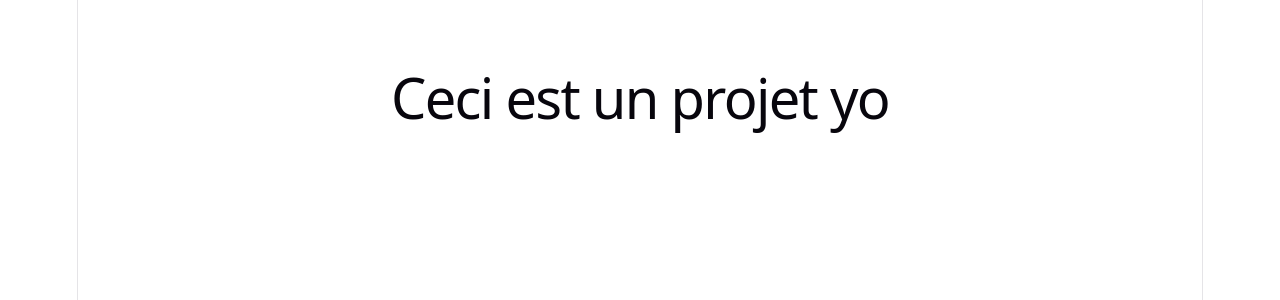
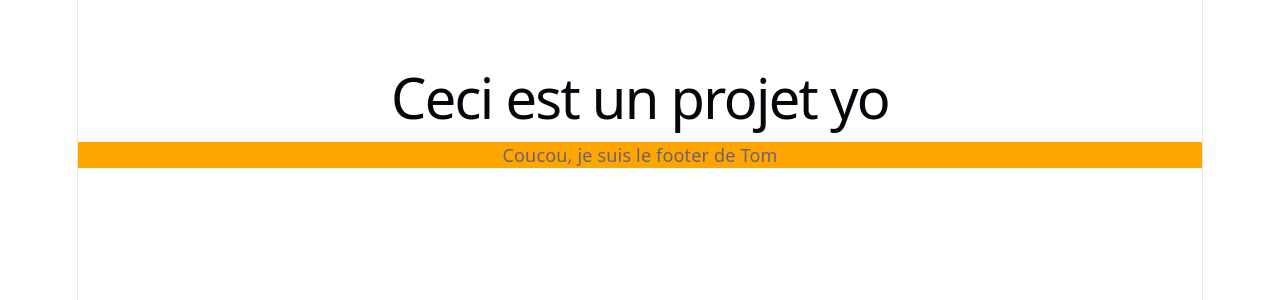
Before and after one commit to LucasRoberto99/gitgithub-workshop, a React (Vite) app: page / in a window 1280 px wide. Shown: the top 300 px of the page. Built offline with nearby package versions, Linux system fonts and the light colour scheme.

Commit message:
added footer

```diff
--- a/src/App.jsx
+++ b/src/App.jsx
@@ -1,4 +1,5 @@
 import "./App.css";
+import Footer from "./components/Footer";
 import Header from "./components/Header";
 
 function App() {
@@ -6,6 +7,7 @@ function App() {
     <div>
       <Header />
       <h1>Ceci est un projet yo</h1>
+      <Footer />
     </div>
   );
 }
--- /dev/null
+++ b/src/components/Footer.jsx
@@ -0,0 +1,9 @@
+const Footer = () => {
+  return (
+    <footer style={{ backgroundColor: "orange" }}>
+      Coucou, je suis le footer de Tom
+    </footer>
+  );
+};
+
+export default Footer;
```
